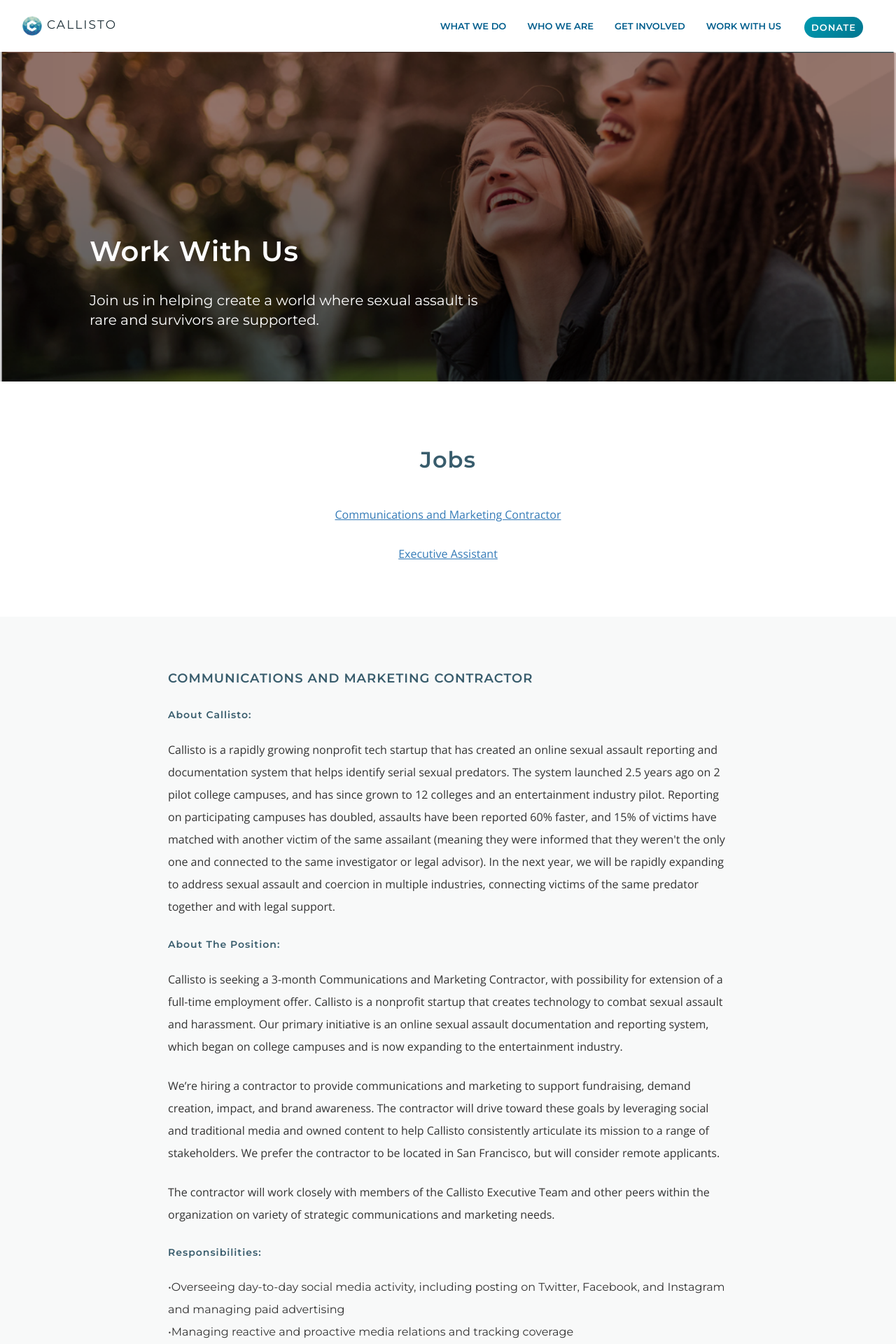
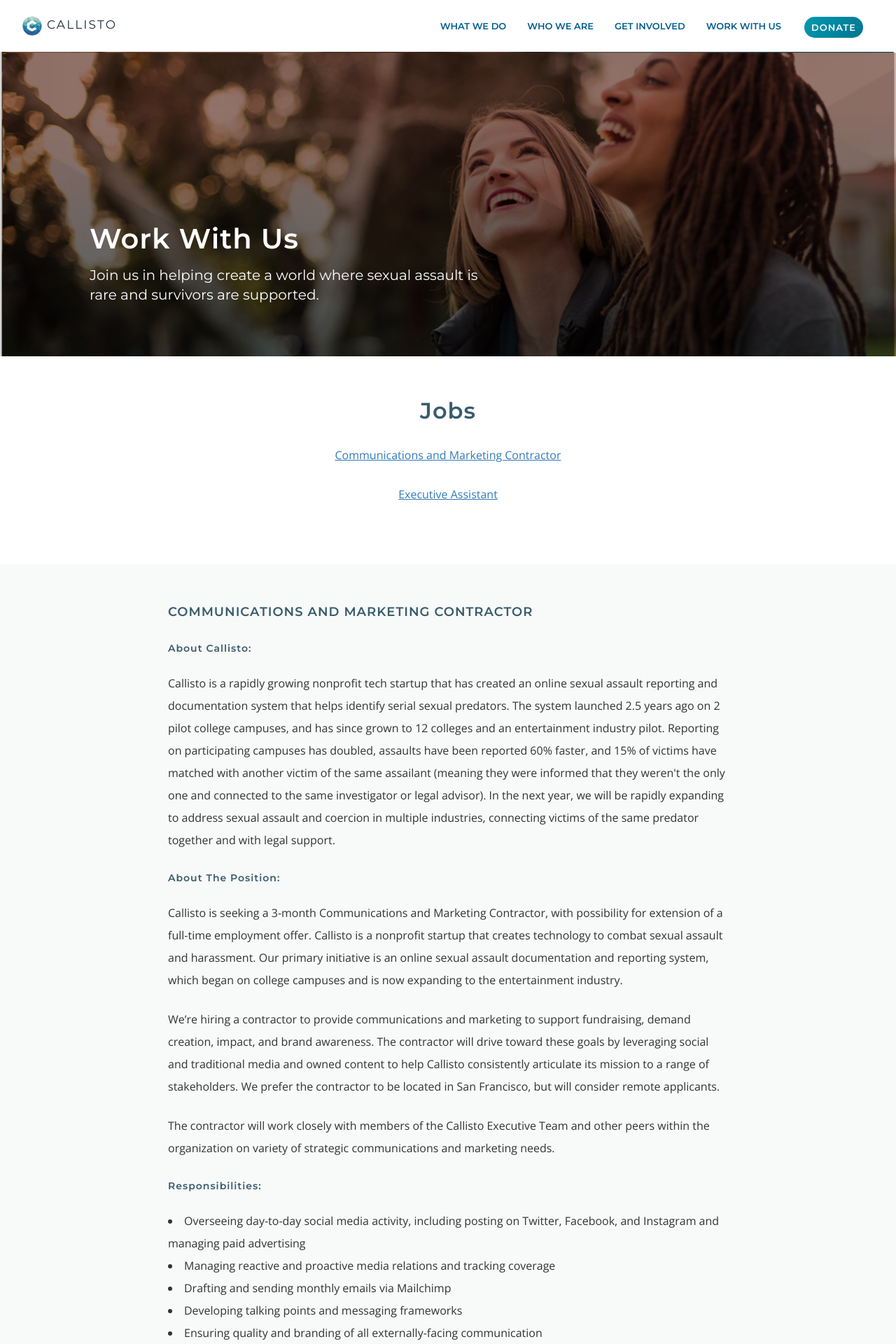
Before and after one commit to project-callisto/projectcallisto-dot-org, a Jekyll site: the page built from work-with-us.html, in a window 1280 px wide. Shown: the top 1920 px of the page at 70% size. Built offline with Jekyll 4.4.1, drawn with Linux system fonts in a browser that asks for light colours; some of the changed text lies outside the part shown.

Commit message:
work with us styling cleanup

```diff
--- a/_sass/_variables.scss
+++ b/_sass/_variables.scss
@@ -13,9 +13,6 @@
 $min-width-sm: $max-width-xs;
 $min-width-md: $max-width-sm;
 $min-width-lg: $max-width-md;
-
-$container-padding-lg: 197px;
-$container-padding-sm: 20px;
 
 // fonts
 $font-sans: "Open Sans", sans-serif;
--- a/_sass/get-involved.scss
+++ b/_sass/get-involved.scss
@@ -29,3 +29,7 @@
 #mailchimp-pattern-section {
     padding: 10px 15px 20px;
 }
+
+#suggest {
+    padding-bottom: 0;
+}
--- a/_sass/main.scss
+++ b/_sass/main.scss
@@ -78,6 +78,9 @@
     font-family: $font-main;
     font-weight: 600;
     letter-spacing: 1px;
+}
+
+h4, h5 {
     line-height: 2em;
 }
 
@@ -85,7 +88,7 @@
     max-width: 630px;
     max-width: 630px;
     margin: 0 auto;
-    padding: 0 0 30px;
+    padding: 0 0 40px;
 }
 
 .nav > li > a {
@@ -320,7 +323,7 @@
 }
 
 section {
-    padding: 60px 30px 20px;
+    padding: 40px 30px 20px;
     text-align: center;
     background-size: cover;
     background-repeat: no-repeat;
@@ -433,10 +436,6 @@
         display: inline-block !important;
     }
 
-    section {
-        padding: 50px $container-padding-sm;
-    }
-
     .main-header p {
         font-size: 16px;
         width: auto;
--- a/_sass/work-with-us.scss
+++ b/_sass/work-with-us.scss
@@ -4,6 +4,12 @@
 
 .our-team {
     background-color: #F8F9F9;
+
+    li {
+      list-style: disc;
+      font-family: $font-sans;
+      list-style-position: inside;
+    }
 
     h5 {
       margin: 20px 0;
@@ -15,6 +21,6 @@
     }
 
     .spacer-with-underline {
-        margin-bottom: 60px;
+        margin-bottom: 80px;
     }
 }
--- a/work-with-us.html
+++ b/work-with-us.html
@@ -27,31 +27,31 @@
         <p>The contractor will work closely with members of the Callisto Executive Team and other peers within the organization on variety of strategic communications and marketing needs.</p>
         <h5>Responsibilities:</h5>
         <ul>
-            <li>•Overseeing day-to-day social media activity, including posting on Twitter, Facebook, and Instagram and managing paid advertising</li>
-            <li>•Managing reactive and proactive media relations and tracking coverage</li>
-            <li>•Drafting and sending monthly emails via Mailchimp</li>
-            <li>•Developing talking points and messaging frameworks</li>
-            <li>•Ensuring quality and branding of all externally-facing communication</li>
-            <li>•Managing development, distribution, and maintenance of all print and digital collateral including, but not limited to, e-newsletters, press releases, on-campus educational materials, and the Callisto marketing website</li>
-            <li>•Managing external contractors, such as advertising/marketing firms, videographers, graphic designers, etc.</li>
+            <li>Overseeing day-to-day social media activity, including posting on Twitter, Facebook, and Instagram and managing paid advertising</li>
+            <li>Managing reactive and proactive media relations and tracking coverage</li>
+            <li>Drafting and sending monthly emails via Mailchimp</li>
+            <li>Developing talking points and messaging frameworks</li>
+            <li>Ensuring quality and branding of all externally-facing communication</li>
+            <li>Managing development, distribution, and maintenance of all print and digital collateral including, but not limited to, e-newsletters, press releases, on-campus educational materials, and the Callisto marketing website</li>
+            <li>Managing external contractors, such as advertising/marketing firms, videographers, graphic designers, etc.</li>
         </ul>
         <h5>You Have:</h5>
         <ul>
-            <li>•4+ years of communications and marketing experience, ideally in a startup or small nonprofit setting</li>
-            <li>•Excellent writing/editing and verbal communication skills</li>
-            <li>•An eye for design</li>
-            <li>•Ability to work independently with minimal guidance</li>
+            <li>4+ years of communications and marketing experience, ideally in a startup or small nonprofit setting</li>
+            <li>Excellent writing/editing and verbal communication skills</li>
+            <li>An eye for design</li>
+            <li>Ability to work independently with minimal guidance</li>
         </ul>
         <h5>Bonus Points For:</h5>
         <ul>
-            <li>•Graphic design experience</li>
-            <li>•Experience working with remote teams</li>
+            <li>Graphic design experience</li>
+            <li>Experience working with remote teams</li>
         </ul>
         <h5>To apply, please send the following to jobs@projectcallisto.org with the subject line "Communications & Marketing Contractor":</h5>
         <ul>
-            <li>•Resume</li>
-            <li>•Cover Letter</li>
-            <li>•Example of prior communications and/or marketing work </li>
+            <li>Resume</li>
+            <li>Cover Letter</li>
+            <li>Example of prior communications and/or marketing work </li>
         </ul>
         <p>We are an equal opportunity employer and value diversity at our organization. We do not discriminate on the basis of race, religion, color, national origin, gender, sexual orientation, age, marital status, veteran status, or disability status.</p>
         <br />
@@ -62,36 +62,36 @@
         <p>Callisto is a rapidly growing nonprofit tech startup that has created an online sexual assault reporting and documentation system that helps identify serial sexual predators. The system launched 2.5 years ago on 2 pilot college campuses, and has since grown to 12 colleges and an entertainment industry pilot. Reporting on participating campuses has doubled, assaults have been reported 60% faster, and 15% of victims have matched with another victim of the same assailant (meaning they were informed that they weren't the only one and connected to the same investigator or legal advisor). In the next year, we will be rapidly expanding to address sexual assault and coercion in multiple industries, connecting victims of the same predator together and with legal support.</p>
         <h5>Responsibilities:</h5>
         <ul>
-            <li>•Managing and creating an organized system of electronic documents and contacts</li>
-            <li>•Acting as the point of contact between the executives and internal/external clients</li>
-            <li>•Managing inbound communications and routing correspondence to appropriate members of the team</li>
-            <li>•Maintaining schedules, arranging meeting/travel, taking minutes, and ensuring follow-up</li>
-            <li>•Handling requests and queries appropriately and promptly</li>
-            <li>•Upholding a strict level of confidentiality</li>
-            <li>•Preparing reports, presentations, and briefs for both team members and external stakeholders</li>
-            <li>•Supporting board management and other internal communications</li>
+            <li>Managing and creating an organized system of electronic documents and contacts</li>
+            <li>Acting as the point of contact between the executives and internal/external clients</li>
+            <li>Managing inbound communications and routing correspondence to appropriate members of the team</li>
+            <li>Maintaining schedules, arranging meeting/travel, taking minutes, and ensuring follow-up</li>
+            <li>Handling requests and queries appropriately and promptly</li>
+            <li>Upholding a strict level of confidentiality</li>
+            <li>Preparing reports, presentations, and briefs for both team members and external stakeholders</li>
+            <li>Supporting board management and other internal communications</li>
         </ul>
         <h5>You Have:</h5>
         <ul>
-            <li>•2+ years of experience as an Executive Assistant reporting directly to senior management</li>
-            <li>•A track record of excellence in carrying out a wide range of administrative duties and managing up</li>
-            <li>•Strong organizational. multi-tasking, and problem-solving skills</li>
-            <li>•Strong written and verbal communication skills</li>
-            <li>•The ability to work a varied schedule based on the needs of the team</li>
-            <li>•Strong familiarity with Google’s productivity suite - calendar, docs, sheets, email, etc</li>
+            <li>2+ years of experience as an Executive Assistant reporting directly to senior management</li>
+            <li>A track record of excellence in carrying out a wide range of administrative duties and managing up</li>
+            <li>Strong organizational. multi-tasking, and problem-solving skills</li>
+            <li>Strong written and verbal communication skills</li>
+            <li>The ability to work a varied schedule based on the needs of the team</li>
+            <li>Strong familiarity with Google’s productivity suite - calendar, docs, sheets, email, etc</li>
         </ul>
         <h5>We'll Give You</h5>
         <ul>
-            <li>•Health, vision and dental insurance</li>
-            <li>•Paid holidays, vacation, and sick leave</li>
-            <li>•Salary commensurate with experience</li>
-            <li>•A professional development budget and guidance to help your career grow as our organization grows</li>
+            <li>Health, vision and dental insurance</li>
+            <li>Paid holidays, vacation, and sick leave</li>
+            <li>Salary commensurate with experience</li>
+            <li>A professional development budget and guidance to help your career grow as our organization grows</li>
         </ul>
         <h5>To apply, please send the following to jobs@projectcallisto.org with the subject line "Communications & Marketing Contractor":</h5>
         <ul>
-            <li>•Resume</li>
-            <li>•Cover Letter</li>
-            <li>•Example of prior communications and/or marketing work </li>
+            <li>Resume</li>
+            <li>Cover Letter</li>
+            <li>Example of prior communications and/or marketing work </li>
         </ul>
         <p>We are an equal opportunity employer and value diversity at our organization. We do not discriminate on the basis of race, religion, color, national origin, gender, sexual orientation, age, marital status, veteran status, or disability status.</p>
     </div>
```
